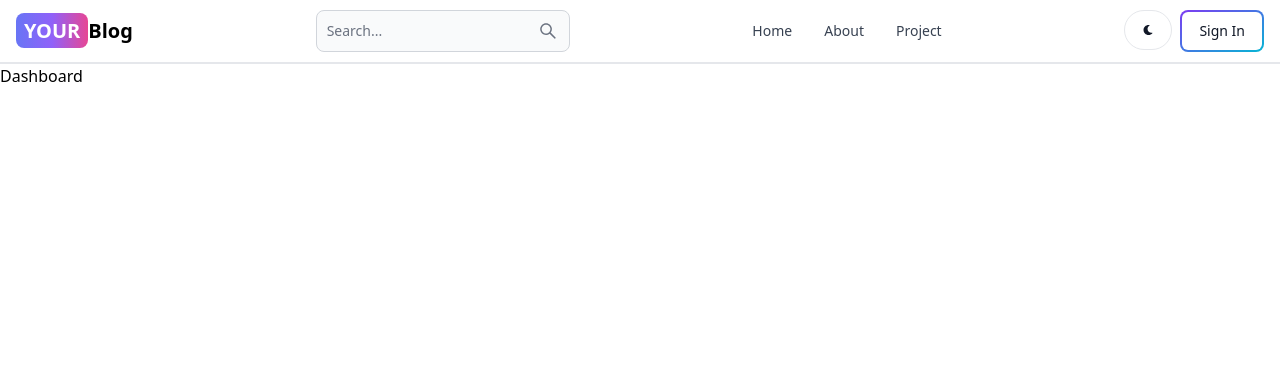
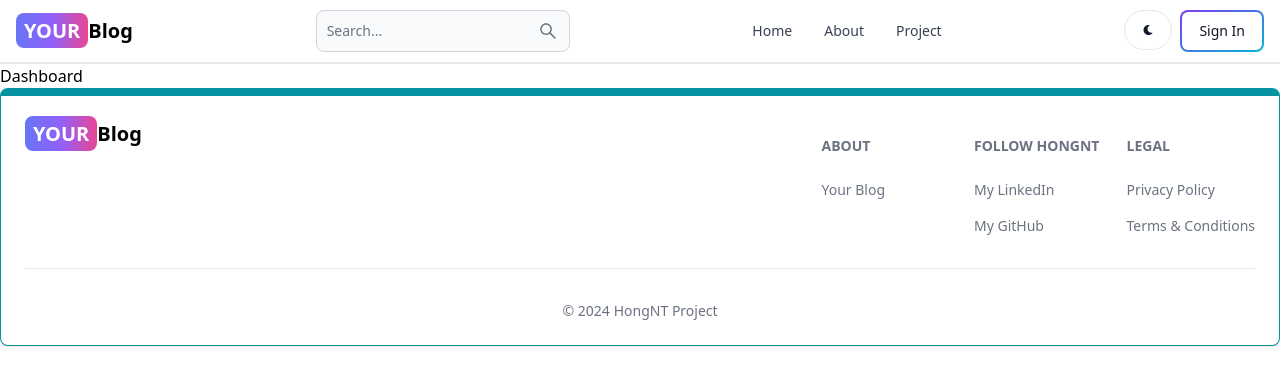
Before and after one commit to HongNT03/YOUR-BLOG, a React (Vite) app in the folder client/: page /dashboard in a window 1280 px wide. Shown: the top 386 px of the page. Built offline with nearby package versions, Linux system fonts and the light colour scheme.

Commit message:
add footer

```diff
--- a/client/src/App.jsx
+++ b/client/src/App.jsx
@@ -9,6 +9,7 @@
 import Project from "./pages/Project";
 
 import Header from "./components/Header";
+import Footer from "./components/Footer";
 
 export default function App() {
   return (
@@ -22,6 +23,7 @@
         <Route path="/project" element={<Project />} />
         <Route path="/dashboard" element={<Dashboard />} />
       </Routes>
+      <Footer/>
     </BrowserRouter>
   );
 }
--- /dev/null
+++ b/client/src/components/Footer.jsx
@@ -0,0 +1,74 @@
+import { Footer } from "flowbite-react";
+import { Link } from "react-router-dom";
+import { BsFacebook } from "react-icons/bs";
+
+const FooterComponent = () => {
+  return (
+    <Footer container className="border border-t-8 border-teal-500">
+      <div className="w-full max-w-7xl mx-auto">
+        <div className="grid w-full justify-between sm:flex md:grid-cols-1">
+          {/* Logo */}
+          <div className="">
+            <Link
+              to="/"
+              className="self-center whitespace-nowrap text-lg sm:text-xl font-semibold dark:text-white"
+            >
+              <span className="px-2 py-1 bg-gradient-to-r from-indigo-500 via-purple-500 to-pink-500 rounded-lg text-white">
+                YOUR
+              </span>
+              Blog
+            </Link>
+          </div>
+
+          <div className="grid grid-cols-2 gap-8 sm:mt-4 sm:grid-cols-3 sm:gap-6">
+            {/* col-1 */}
+            <div>
+              <Footer.Title title="About" />
+              <Footer.LinkGroup col>
+                <Footer.Link href="/about">Your Blog</Footer.Link>
+              </Footer.LinkGroup>
+            </div>
+            {/* col-2 */}
+            <div>
+              <Footer.Title title="Follow HongNT" />
+              <Footer.LinkGroup col>
+                <Footer.Link
+                  href="https://www.linkedin.com/in/hongnt/"
+                  target="_blank"
+                  rel="noopener noreferrer"
+                >
+                  My LinkedIn
+                </Footer.Link>
+                <Footer.Link
+                  href="https://github.com/HongNT03"
+                  target="_blank"
+                  rel="noopener noreferrer"
+                >
+                  My GitHub
+                </Footer.Link>
+              </Footer.LinkGroup>
+            </div>
+            {/* col-3 */}
+            <div>
+              <Footer.Title title="Legal" />
+              <Footer.LinkGroup col>
+                <Footer.Link href="#">Privacy Policy</Footer.Link>
+                <Footer.Link href="#">Terms &amp; Conditions</Footer.Link>
+              </Footer.LinkGroup>
+            </div>
+          </div>
+        </div>
+        <Footer.Divider />
+        <div className="">
+          <Footer.Copyright
+            href="#"
+            by="HongNT Project"
+            year={2024}
+          />
+        </div>
+      </div>
+    </Footer>
+  );
+};
+
+export default FooterComponent;
```
